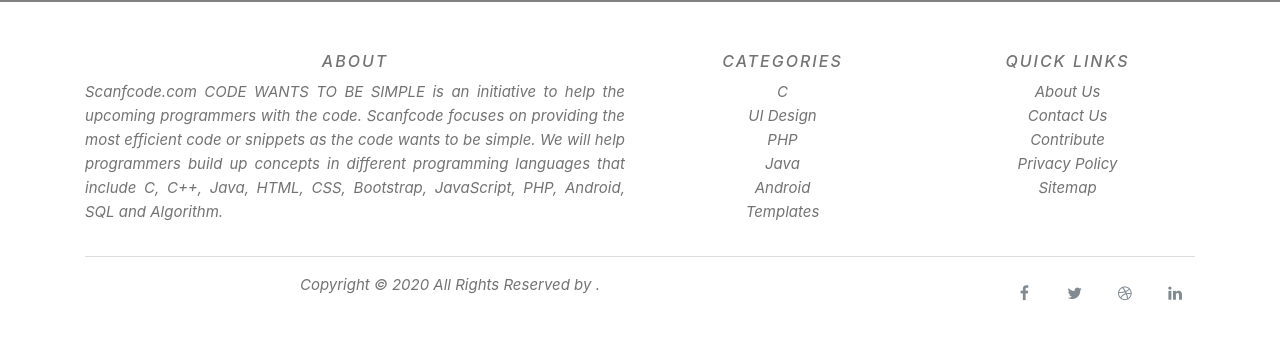
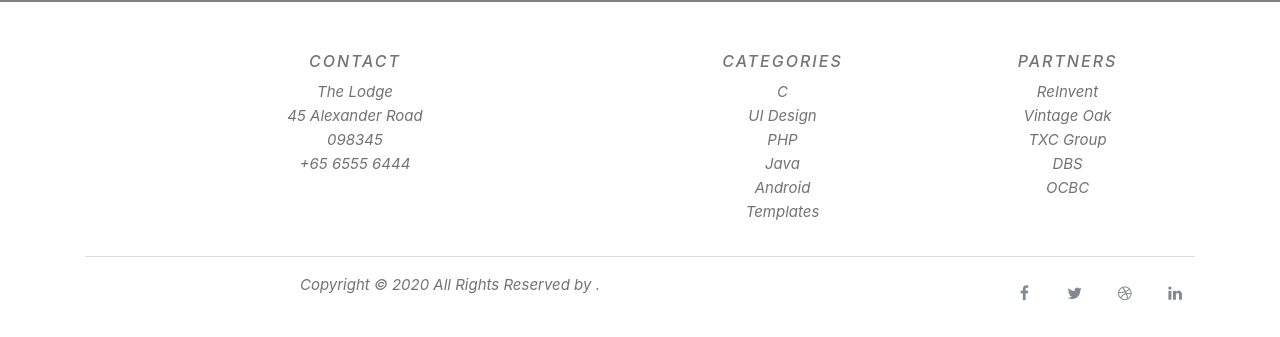
Before and after one commit to ICT1004-Website/Hotel-Website, a PHP site: page / in a window 1280 px wide. Shown: the part 1770-2107 px from the top of the page. Run offline with PHP 8.4, Linux system fonts and the light colour scheme; some libraries are stand-ins or nearby versions.

Commit message:
Add files via upload

```diff
--- a/footer.inc.php
+++ b/footer.inc.php
@@ -1,90 +1,15 @@
-<!--<footer class="container-fluid">
-
-    <section class="footer1 cid-qJ2WtUFT1h" id="footer1-b">
-    <div class="container">
-        <div class="row justify-content-center mbr-white">
-            <div class="col-md-6 first-column col-lg-4">
-                <h2 class="mbr-section-title mbr-fonts-style pb-2 display-5">
-                    Phone Support
-                </h2>
-                <h3 class="mbr-section-subtitle mbr-fonts-style mbr-lighter display-4">
-                    24 HOURS A DAY
-                </h3>
-                <p class="mbr-text mbr-fonts-style display-5">
-                    + 01 234 567 890
-                </p>
-            </div>
-            <div class="col-md-6 second-column col-lg-4">
-                <h2 class="mbr-section-title mbr-fonts-style pb-2 display-5">
-                    Follow Us
-                </h2>
-                <h3 class="mbr-section-subtitle mbr-fonts-style mbr-lighter display-4">
-                    SOCIAL MEDIA CHANNELS
-                </h3>
-                <div class="icons-wrapper">
-                    <ul>
-                        <li>
-
-                        </li>
-                        <li>
-                            <a class="icon-transition" href="https://twitter.com/mobirise">
-                                <span class="mbr-iconfont socicon-twitter socicon"></span>
-                            </a>
-                        </li>
-                        <li>
-                            <a class="icon-transition" href="https://www.youtube.com/c/mobirise">
-                                <span class="mbr-iconfont socicon-youtube socicon"></span>
-                            </a>
-                        </li>
-                        <li>
-                            <a class="icon-transition" href="https://www.instagram.com/mobirise/">
-                                <span class="mbr-iconfont socicon-instagram socicon"></span>
-                            </a>
-                        </li>
-                        <li>
-                            <a class="icon-transition" href="https://www.behance.net/Mobirise">
-                                <span class="mbr-iconfont socicon-behance socicon"></span>
-                            </a>
-                        </li>
-
-                    </ul>
-                </div>
-            </div>
-            <div class="col-md-7 col-lg-4 third-column">
-                <h2 class="mbr-section-title mbr-fonts-style pb-2 display-5">
-                    HTML5 Hotel Templates
-                </h2>
-                <h3 class="mbr-section-subtitle mbr-fonts-style mbr-lighter display-4">
-                    SIGN UP FOR SPECIAL OFFERS
-                </h3>
-                <div class="form1" data-form-type="formoid">
-                    <div data-form-alert="" hidden="">
-                        Thanks for filling out the form!
-                    </div>
-                    <form class="mbr-form" action="https://mobirise.com/" method="post" data-form-title="My Mobirise Form"><input type="hidden" name="email" data-form-email="true" value="pyLrCqpRvr+IbGo/9u2U4RCUDIXgYL+raru4eRja3wFNq+ew3xjwD8cLJ6q+YMtcv/i5LmtI5ATOXk/jYeDhkE6uaDsqu2nQcPGaTxV3N6mk28MhpwzWaQDPuMDOPRRK" data-form-field="E-mail">
-                        <div class="input-wrap" data-for="email">
-                            <input type="text" class="field display-7" name="email" data-form-field="E-mail" placeholder="E-mail" required="" id="email-footer1-b">
-                        </div>
-                        <span class="input-group-btn">
-                            <button href="https://mobirise.com/" type="submit" class="btn btn-lg btn-primary display-4">SUBSCRIBE</button>
-                        </span>
-                    </form>
-                </div>
-            </div>
-        </div>
-    </div>
-</section>
-
-        <p>Copyright &copy; 2020 World of Pets Pte. Ltd.</p>
-</footer>-->
 <footer class="site-footer">
       <div class="container">
         <div class="row">
           <div class="col-sm-12 col-md-6">
-            <h6>About</h6>
-            <p class="text-justify">Scanfcode.com <i>CODE WANTS TO BE SIMPLE </i> is an initiative  to help the upcoming programmers with the code. Scanfcode focuses on providing the most efficient code or snippets as the code wants to be simple. We will help programmers build up concepts in different programming languages that include C, C++, Java, HTML, CSS, Bootstrap, JavaScript, PHP, Android, SQL and Algorithm.</p>
+            <h6>Contact</h6>
+            <p class="text-center">
+                The Lodge<br>
+                45 Alexander Road<br>
+                098345<br>
+                +65 6555 6444
+            </p>
           </div>
-
           <div class="col-xs-6 col-md-3">
             <h6>Categories</h6>
             <ul class="footer-links">
@@ -96,15 +21,14 @@
               <li><a href="http://scanfcode.com/category/templates/">Templates</a></li>
             </ul>
           </div>
-
           <div class="col-xs-6 col-md-3">
-            <h6>Quick Links</h6>
+            <h6>Partners</h6>
             <ul class="footer-links">
-              <li><a href="http://scanfcode.com/about/">About Us</a></li>
-              <li><a href="http://scanfcode.com/contact/">Contact Us</a></li>
-              <li><a href="http://scanfcode.com/contribute-at-scanfcode/">Contribute</a></li>
-              <li><a href="http://scanfcode.com/privacy-policy/">Privacy Policy</a></li>
-              <li><a href="http://scanfcode.com/sitemap/">Sitemap</a></li>
+              <li><a href="http://scanfcode.com/about/">ReInvent</a></li>
+              <li><a href="http://scanfcode.com/contact/">Vintage Oak</a></li>
+              <li><a href="http://scanfcode.com/contribute-at-scanfcode/">TXC Group</a></li>
+              <li><a href="http://scanfcode.com/privacy-policy/">DBS</a></li>
+              <li><a href="http://scanfcode.com/sitemap/">OCBC</a></li>
             </ul>
           </div>
         </div>
@@ -117,7 +41,6 @@
          <a href="#"></a>.
             </p>
           </div>
-
           <div class="col-md-4 col-sm-6 col-xs-12">
             <ul class="social-icons">
               <li><a class="facebook" href="#"><i class="fa fa-facebook"></i></a></li>
```
Also changed, not shown: about.php (added, +35 -0 lines).
